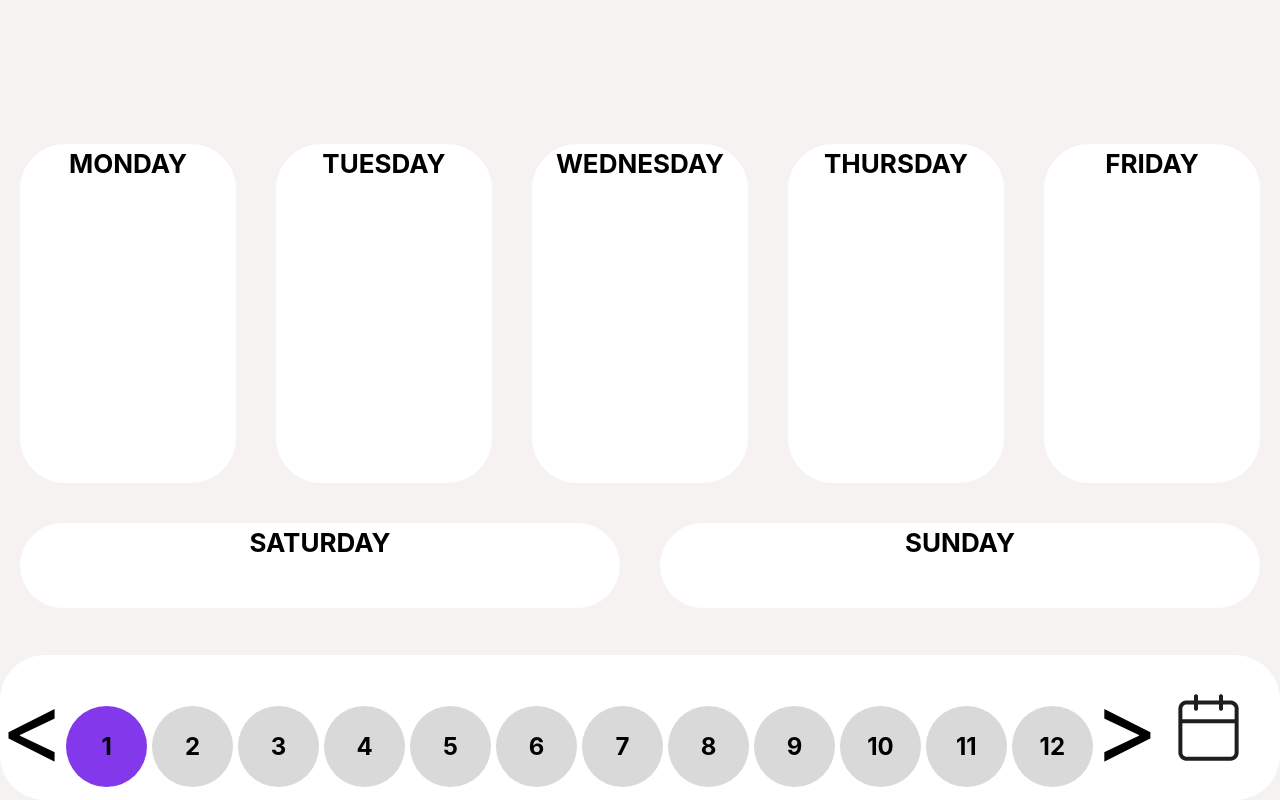
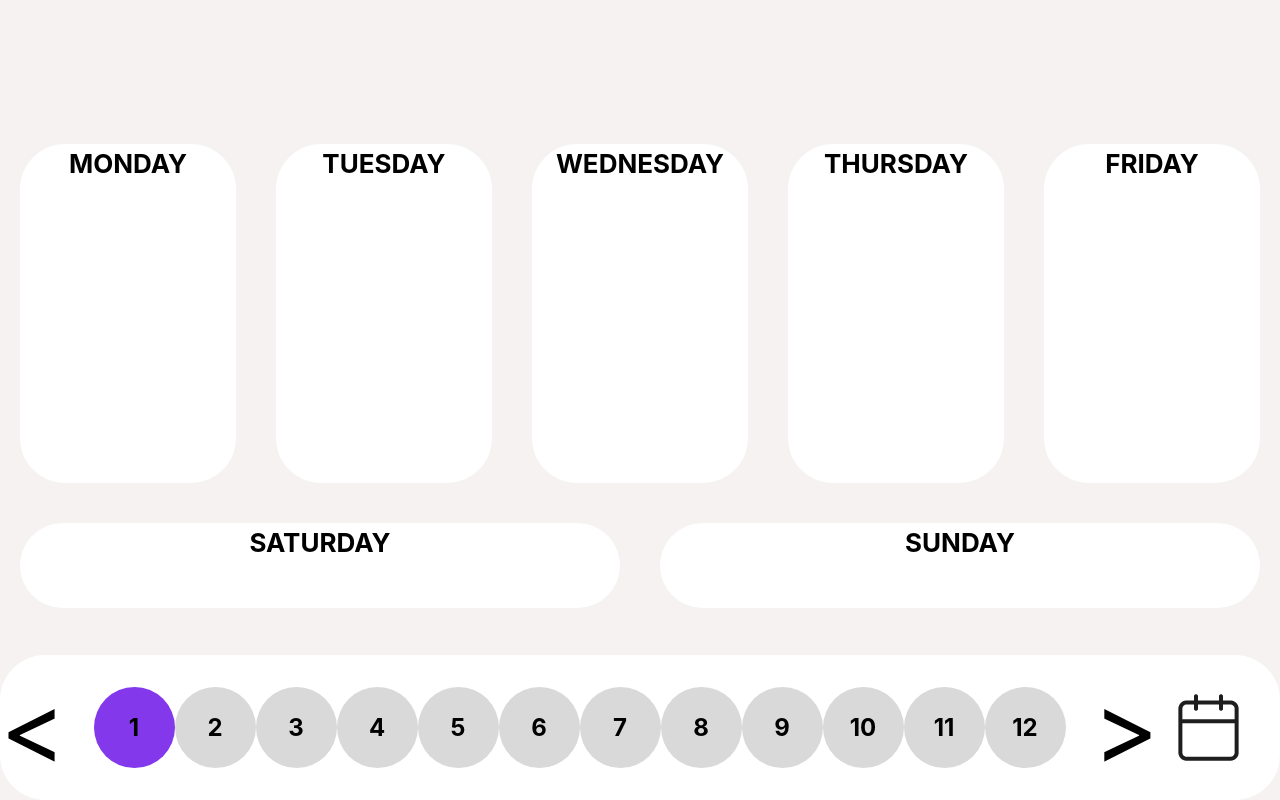
Before and after one commit to kayne-lee/team-MC, a React (Create React App) app in the folder fe/: page /home in a window 1280 px wide. Built offline with nearby package versions, Linux system fonts and the light colour scheme; the HTML template or start-up script is replaced by a standard one.

Commit message:
Vertical alignment in date-selector

```diff
--- a/fe/src/components/Home.jsx
+++ b/fe/src/components/Home.jsx
@@ -1,5 +1,4 @@
 import React, { useState, useEffect } from 'react';
-import { FaCalendar } from "react-icons/fa";
 import '../styles/home.css';
 
 export default function Home() {
@@ -54,12 +53,12 @@ export default function Home() {
                 <div className="day-box">SUNDAY</div>
             </div>
             <div className="date-selector w-full h-[145px] flex items-center justify-center fixed bottom-0 mx-auto">
-                <button onClick={handlePreviousWeek} className="arrow-button text-[100px]">&lt;</button>
-                <div className="select-buttons flex flex-row justify-between w-full">
+                <button onClick={handlePreviousWeek} className="arrow-button text-[100px] flex items-center justify-center">&lt;</button>
+                <div className="select-buttons flex flex-row justify-center items-center w-full">
                     {days.map((day) => (
-                        <button key={day} onClick={() => setSelectedDay(day)}>
+                        <button key={day} onClick={() => setSelectedDay(day)} className="flex items-center justify-center">
                             <div
-                                className={`day-buttons cursor-pointer h-[81px] w-[81px] text-[24px] text-black font-bold rounded-[45px] mt-[38px] flex justify-center items-center ${
+                                className={`day-buttons cursor-pointer h-[81px] w-[81px] text-[24px] text-black font-bold rounded-[45px] flex justify-center items-center ${
                                     selectedDay === day ? 'bg-[#8338EC]' : 'bg-[#D9D9D9]'
                                 }`}
                             >
@@ -68,8 +67,8 @@ export default function Home() {
                         </button>
                     ))}
                 </div>
-                <button onClick={handleNextWeek} className="arrow-button text-[100px]">&gt;</button>
-                <img src="/assets/icons/Calendar.png" alt="Calendar Icon" className="w-[81px] ml-[12px] mr-[34px]" />
+                <button onClick={handleNextWeek} className="arrow-button text-[100px] flex items-center justify-center">&gt;</button>
+                <img src="/assets/icons/Calendar.png" alt="Calendar Icon" className="w-[81px] ml-[12px] mr-[34px] flex items-center justify-center" />
             </div>
         </div>
     );
```
